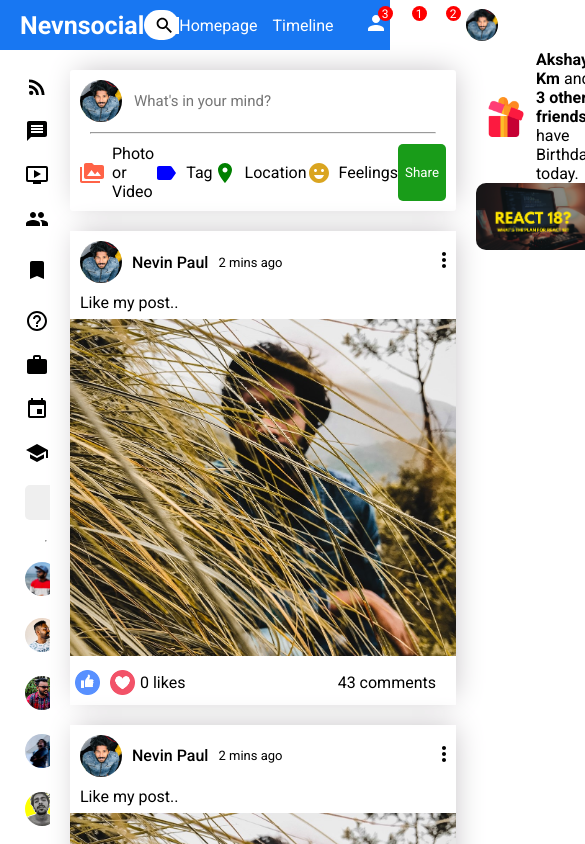
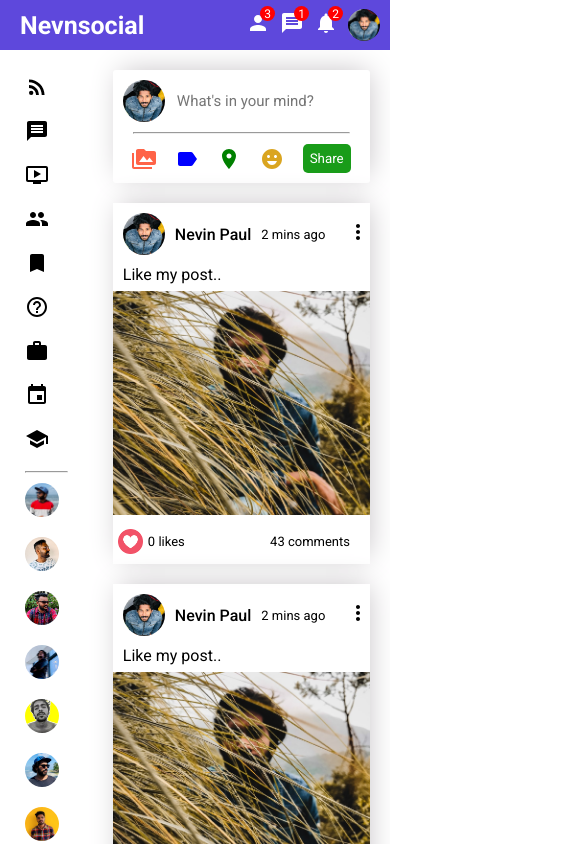
Before and after one commit to nevinpaul/social-app, a React (Create React App) app: page / in a window 390 px wide. Shown: the top 844 px of the page, 585 px wide, since content can reach past the window. Built offline with nearby package versions, Linux system fonts and the light colour scheme.

Commit message:
media query added

```diff
--- a/src/components/post/Post.jsx
+++ b/src/components/post/Post.jsx
@@ -27,7 +27,6 @@ export default function Post() {
         </div>
         <div className="postBottom">
             <div className="postBottomLeft">
-                <img src="assets/like.png" onClick={likeHandler} alt="" className="likeIcon" />
                 <img src="assets/heart.png" onClick={likeHandler} alt="" className="likeIcon" />
                 <span className="likesCount">{like} likes</span>
             </div>
--- a/src/components/post/post.css
+++ b/src/components/post/post.css
@@ -74,3 +74,9 @@
 .postBottomRight{
     margin-right: 20px;
 }
+
+@media screen and (max-width: 700px){
+    .postBottom{
+        font-size: small;
+    }
+}
--- a/src/components/rightbar/rightbar.css
+++ b/src/components/rightbar/rightbar.css
@@ -17,3 +17,9 @@
     width: 100%;
     border-radius: 10px;
 }
+
+@media screen and (max-width: 700px){
+    .rightbarContainer{
+        display: none;
+    }
+}
--- a/src/components/share/share.css
+++ b/src/components/share/share.css
@@ -55,3 +55,9 @@
 .shareItemName{
     margin-left: 8px;
 }
+
+@media screen and (max-width: 700px){
+    .shareItemName{
+        display: none;
+    }
+}
--- a/src/components/sidebar/sidebar.css
+++ b/src/components/sidebar/sidebar.css
@@ -75,3 +75,25 @@
 .sidebarFriendName{
     margin-left: 10px;
 }
+
+@media screen and (max-width: 700px){
+    .sidebarContainer{
+        flex:1;
+    }
+
+    .sidebarItemText{
+        display: none;
+    }
+
+    .sidebarButton{
+        display: none;
+    }
+
+    .sidebarHr{
+        margin: 10px 0px;
+    }
+
+    .sidebarFriendName{
+        display: none;
+    }
+}
--- a/src/components/topbar/topbar.css
+++ b/src/components/topbar/topbar.css
@@ -1,7 +1,7 @@
 .topbarContainer{
     width: 100%;
     height: 50px;
-    background-color: #1877f2;
+    background-color: #5e48dc;
     display: flex;
     position: sticky;
     top: 0;
@@ -90,3 +90,17 @@
     align-items: center;
     justify-content: center;
 }
+
+@media screen and (max-width: 700px){
+    .topbarLinks{
+        display: none;
+    }
+
+    .searchbar{
+        display: none;
+    }
+
+    .topbarImg{
+        margin-right: 10px;
+    }
+}
```
